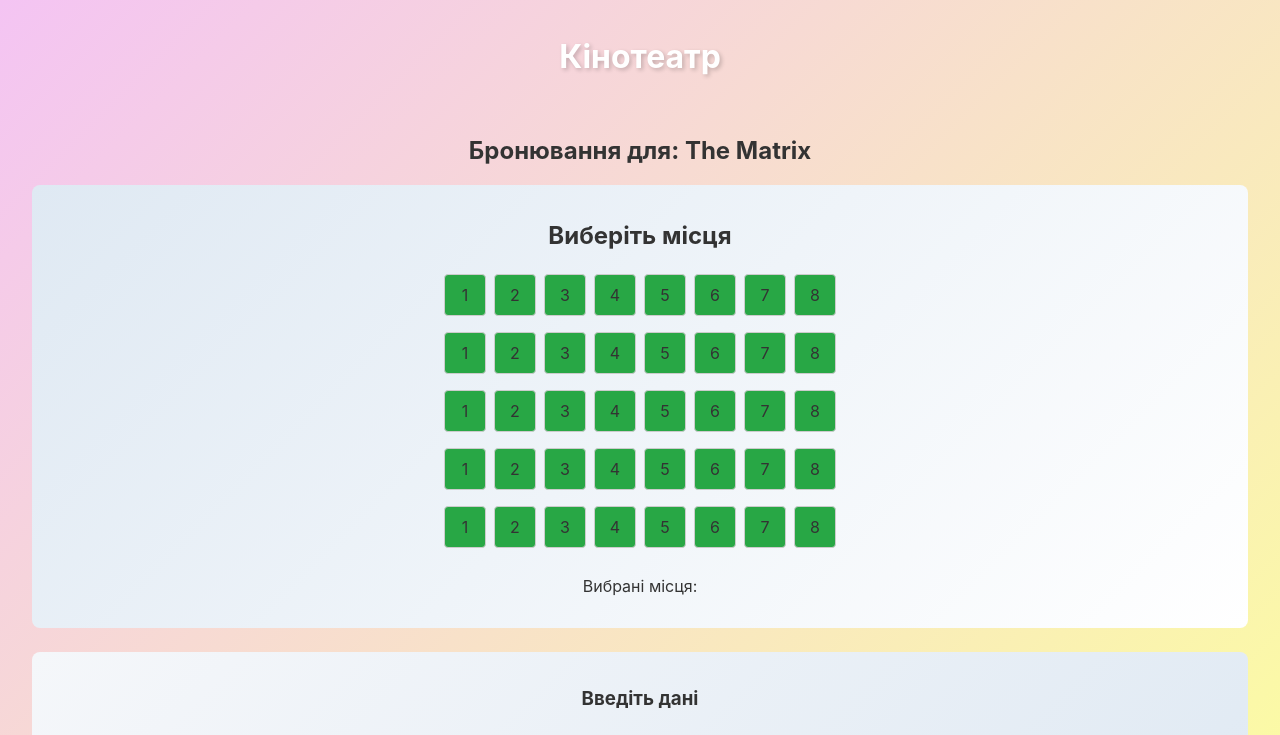
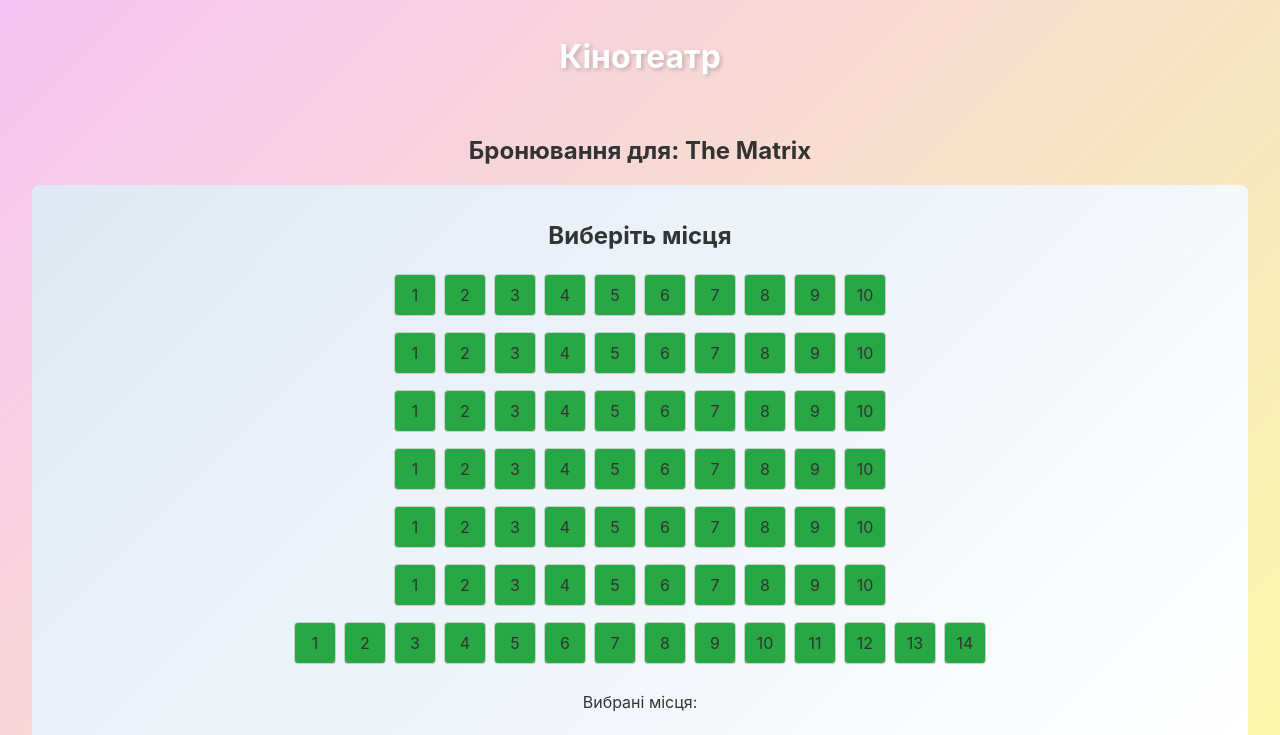
Before and after one commit to DemonBL/cinema-booking-app, a React (Create React App) app: page /booking/1 in a window 1280 px wide. Shown: the top 735 px of the page. Built offline with nearby package versions, Linux system fonts and the light colour scheme; data requests are answered from the project's data file.

Commit message:
Increase cinema hall seats and adjust last row

```diff
--- a/src/components/CinemaHall.css
+++ b/src/components/CinemaHall.css
@@ -13,7 +13,7 @@
 .row {
   display: flex;
   margin-bottom: 8px;
-  justify-content: center;
+  justify-content: center; /* Центруємо ряд */
 }
 
 .seat {
--- a/src/components/CinemaHall.jsx
+++ b/src/components/CinemaHall.jsx
@@ -5,8 +5,9 @@ import './CinemaHall.css';
 
 const CinemaHall = ({ setSelectedSeats }) => {
   const { id } = useParams();
-  const rows = 5;
-  const seatsPerRow = 8;
+  const rows = 7; // Збільшуємо до 7 рядів
+  const seatsPerRow = 10; // 10 місць у кожному ряді, крім останнього
+  const lastRowSeats = seatsPerRow + 4; // Останній ряд має 14 місць
   const [localSelectedSeats, setLocalSelectedSeats] = useState([]);
   const [bookedSeats, setBookedSeats] = useState([]);
 
@@ -31,9 +32,12 @@ const CinemaHall = ({ setSelectedSeats }) => {
     <div className="cinema-hall">
       <h2>Виберіть місця</h2>
       <div className="seats">
-        {[...Array(rows)].map((_, row) => (
+        {[...Array(rows)].map((_, row) => {
+          // Визначаємо кількість місць для цього ряду
+          const seatsInThisRow = row === rows - 1 ? lastRowSeats : seatsPerRow;
+          return (
             <div key={row} className="row">
-            {[...Array(seatsPerRow)].map((_, seat) => {
+              {[...Array(seatsInThisRow)].map((_, seat) => {
                 const seatId = `${row}-${seat}`;
                 const isSelected = localSelectedSeats.includes(seatId);
                 const isBooked = bookedSeats.includes(seatId);
@@ -48,7 +52,8 @@ const CinemaHall = ({ setSelectedSeats }) => {
                 );
               })}
             </div>
-        ))}
+          );
+        })}
       </div>
       <p>Вибрані місця: {localSelectedSeats.join(', ')}</p>
     </div>
--- a/src/components/MovieCard.css
+++ b/src/components/MovieCard.css
@@ -8,6 +8,7 @@
   transition: transform 0.2s;
   background: linear-gradient(135deg, #e0c3fc, #8ec5fc); /* Світлий градієнт */
   color: #333; /* Темний текст для контрасту */
+  animation: slideIn 0.5s ease-in-out;
 }
 
 .movie-card:hover {
@@ -47,3 +48,14 @@
     padding: 8px;
   }
 }
+
+@keyframes slideIn {
+  from {
+    opacity: 0;
+    transform: translateY(20px);
+  }
+  to {
+    opacity: 1;
+    transform: translateY(0);
+  }
+}
```
Lines whose indentation alone changed are shown as unchanged.
